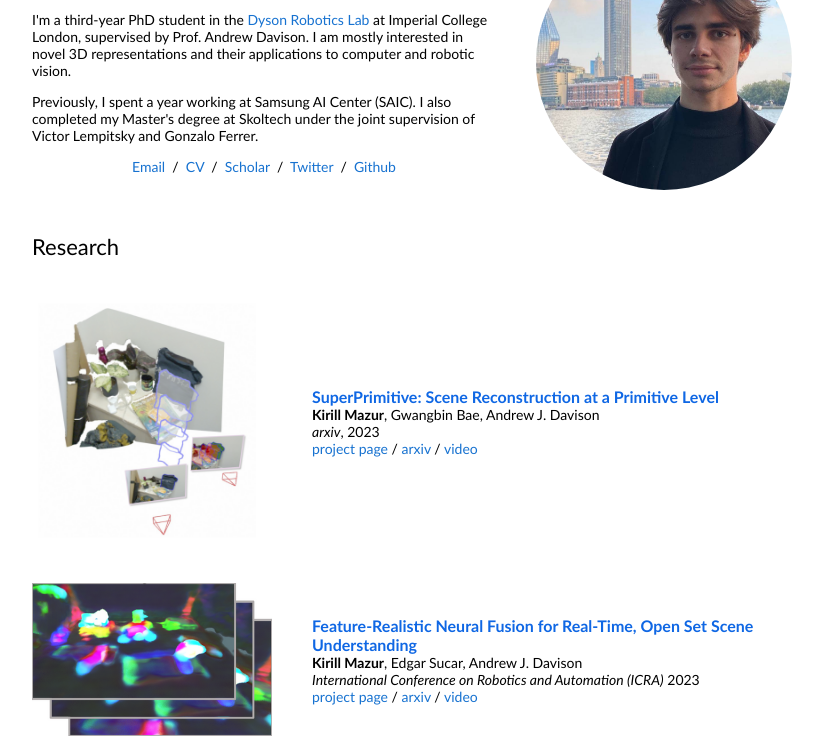
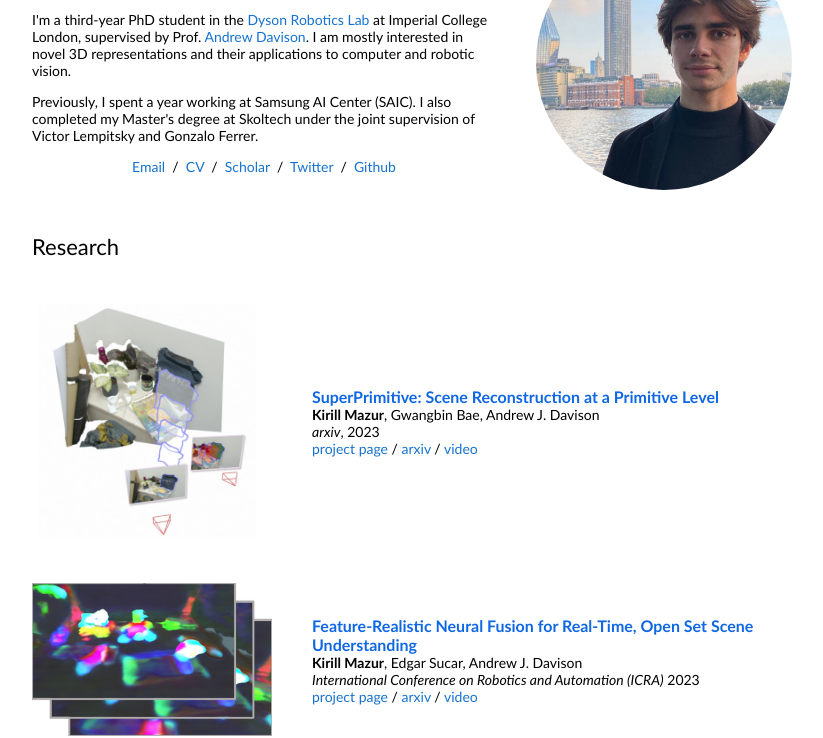
Before and after one commit to makezur/makezur.github.io, a plain HTML site: page index.html in a window 1280 px wide. Shown: the part 94-832 px from the top of the page, without its empty margins (228-1051 px from the left). Drawn offline with Linux system fonts and the light colour scheme.

Commit message:
update link andy

```diff
--- a/index.html
+++ b/index.html
@@ -22,7 +22,7 @@
                 <p class="name" style="text-align: center;">
                   Kirill Mazur
                 </p>
-                <p>I'm a third-year PhD student in the <a href="https://www.imperial.ac.uk/dyson-robotics-lab/group-members/">Dyson Robotics Lab</a> at Imperial College London, supervised by Prof. Andrew Davison. I am mostly interested in novel 3D representations and their applications to computer and robotic vision.
+                <p>I'm a third-year PhD student in the <a href="https://www.imperial.ac.uk/dyson-robotics-lab/group-members/">Dyson Robotics Lab</a> at Imperial College London, supervised by Prof. <a href="https://www.doc.ic.ac.uk/~ajd/">Andrew Davison</a>. I am mostly interested in novel 3D representations and their applications to computer and robotic vision.
                 </p>
                 <p>
                   Previously, I spent a year working at Samsung AI Center (SAIC).
@@ -31,10 +31,7 @@
                 <p style="text-align:center">
                   <a href="mailto:makezur@gmail.com">Email</a> &nbsp;/&nbsp;
                   <a href="data/Kirill_Mazur_cv.pdf">CV</a> &nbsp;/&nbsp;
-                  <!-- <a href="data/JonBarron-bio.txt">Bio</a> &nbsp;/&nbsp; -->
                   <a href="https://scholar.google.com/citations?user=ngNJj1gAAAAJ&hl=en">Scholar</a> &nbsp;/&nbsp;
-				  <!-- <a href="https://www.threads.net/@jonbarron">Threads</a> &nbsp;/&nbsp; -->
-				  <!-- <a href="https://bsky.app/profile/jonbarron.bsky.social">Bluesky</a> &nbsp;/&nbsp; -->
                   <a href="https://twitter.com/makezur">Twitter</a> &nbsp;/&nbsp;
                   <a href="https://github.com/makezur/">Github</a>
                 </p>
```
